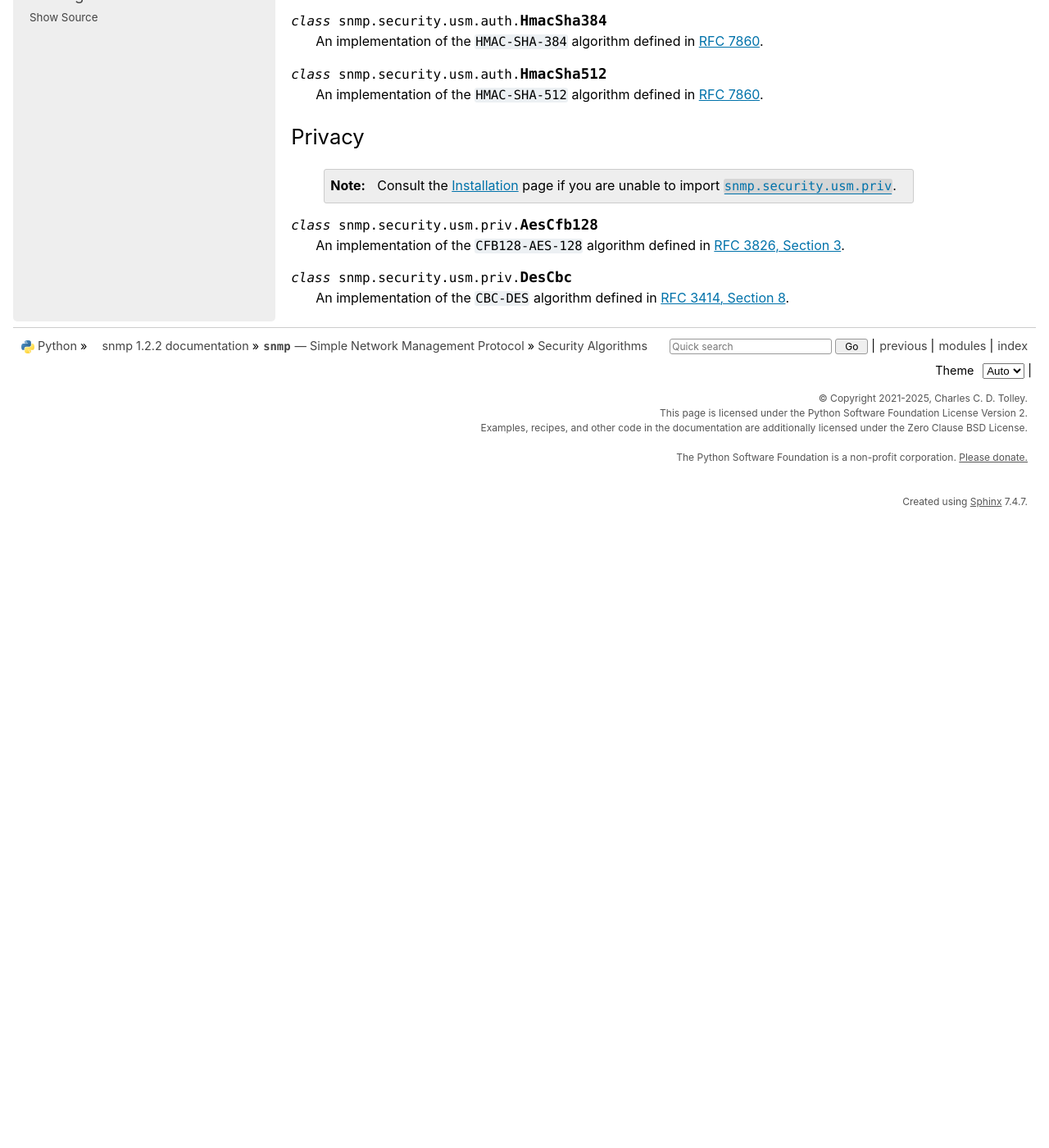
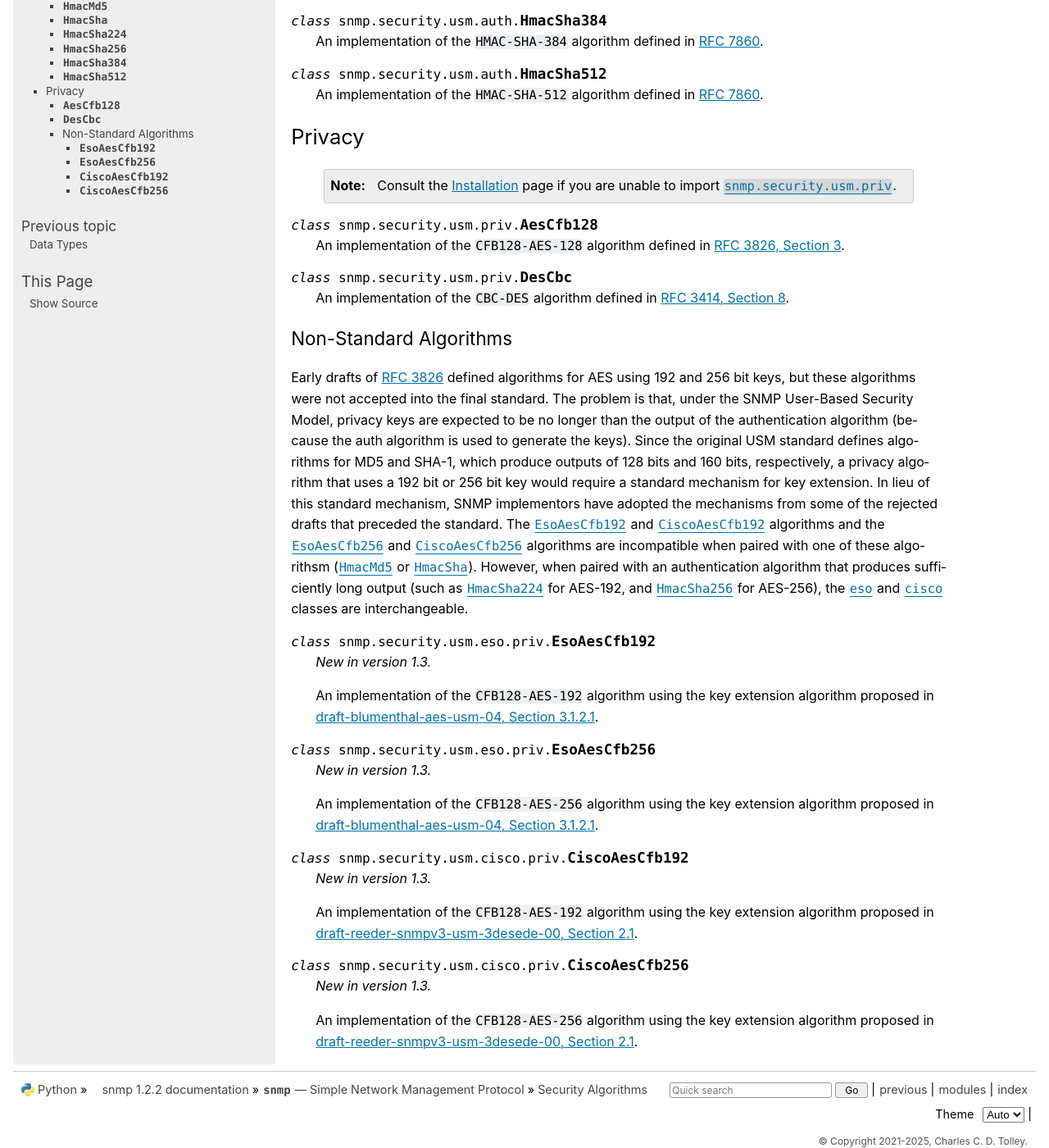
Before and after one commit to charlestolley/python-snmp, a Sphinx documentation site: the page built from docs/source/security.rst, in a window 1280 px wide and 1400 px high, scrolled down 464 px. Shown: the whole window at 82% size. Built offline with Sphinx 7.4.7, drawn with Linux system fonts in a browser that asks for light colours; before the commit the page ends 1094 px from its top, so only the background shows below that.

Commit message:
Document the new CFB128-AES-* algorithms

```diff
--- a/docs/source/security.rst
+++ b/docs/source/security.rst
@@ -47,8 +47,65 @@ Privacy
 
    An implementation of the ``CBC-DES`` algorithm defined in `RFC 3414, Section 8`_\ .
 
+Non-Standard Algorithms
+^^^^^^^^^^^^^^^^^^^^^^^
+
+Early drafts of `RFC 3826`_ defined algorithms for AES using 192 and 256 bit
+keys, but these algorithms were not accepted into the final standard. The
+problem is that, under the SNMP User-Based Security Model, privacy keys are
+expected to be no longer than the output of the authentication algorithm
+(because the auth algorithm is used to generate the keys). Since the original
+USM standard defines algorithms for MD5 and SHA-1, which produce outputs of 128
+bits and 160 bits, respectively, a privacy algorithm that uses a 192 bit or 256
+bit key would require a standard mechanism for key extension. In lieu of this
+standard mechanism, SNMP implementors have adopted the mechanisms from some of
+the rejected drafts that preceded the standard. The
+:class:`EsoAesCfb192<snmp.security.usm.eso.priv.EsoAesCfb192>` and
+:class:`CiscoAesCfb192<snmp.security.usm.cisco.priv.CiscoAesCfb192>` algorithms
+and the :class:`EsoAesCfb256<snmp.security.usm.eso.priv.EsoAesCfb256>` and
+:class:`CiscoAesCfb256<snmp.security.usm.cisco.priv.CiscoAesCfb256>` algorithms
+are incompatible when paired with one of these algorithsm
+(:class:`HmacMd5<snmp.security.usm.auth.HmacMd5>` or
+:class:`HmacSha<snmp.security.usm.auth.HmacSha>`). However, when paired with an
+authentication algorithm that produces sufficiently long output (such as
+:class:`HmacSha224<snmp.security.usm.auth.HmacSha224>` for AES-192, and
+:class:`HmacSha256<snmp.security.usm.auth.HmacSha256>` for AES-256), the
+:mod:`eso<snmp.security.usm.eso.priv>` and
+:mod:`cisco<snmp.security.usm.cisco.priv>` classes are interchangeable.
+
+.. module:: snmp.security.usm.eso.priv
+
+.. py:class:: EsoAesCfb192
+
+   *New in version 1.3.*
+
+   An implementation of the ``CFB128-AES-192`` algorithm using the key extension algorithm proposed in `draft-blumenthal-aes-usm-04, Section 3.1.2.1`_\ .
+
+.. py:class:: EsoAesCfb256
+
+   *New in version 1.3.*
+
+   An implementation of the ``CFB128-AES-256`` algorithm using the key extension algorithm proposed in `draft-blumenthal-aes-usm-04, Section 3.1.2.1`_\ .
+
+.. module:: snmp.security.usm.cisco.priv
+
+.. py:class:: CiscoAesCfb192
+
+   *New in version 1.3.*
+
+   An implementation of the ``CFB128-AES-192`` algorithm using the key extension algorithm proposed in `draft-reeder-snmpv3-usm-3desede-00, Section 2.1`_\ .
+
+.. py:class:: CiscoAesCfb256
+
+   *New in version 1.3.*
+
+   An implementation of the ``CFB128-AES-256`` algorithm using the key extension algorithm proposed in `draft-reeder-snmpv3-usm-3desede-00, Section 2.1`_\ .
+
 .. _RFC 3414, Section 6: https://datatracker.ietf.org/doc/html/rfc3414.html#section-6
 .. _RFC 3414, Section 7: https://datatracker.ietf.org/doc/html/rfc3414.html#section-7
 .. _RFC 3414, Section 8: https://datatracker.ietf.org/doc/html/rfc3414.html#section-8
+.. _RFC 3826: https://datatracker.ietf.org/doc/html/rfc3826.html
 .. _RFC 3826, Section 3: https://datatracker.ietf.org/doc/html/rfc3826.html#section-3
 .. _RFC 7860: https://datatracker.ietf.org/doc/html/rfc7860.html
+.. _draft-blumenthal-aes-usm-04, Section 3.1.2.1: https://datatracker.ietf.org/doc/html/draft-blumenthal-aes-usm-04#page-7
+.. _draft-reeder-snmpv3-usm-3desede-00, Section 2.1: https://datatracker.ietf.org/doc/html/draft-reeder-snmpv3-usm-3desede-00#section-2.1
```
